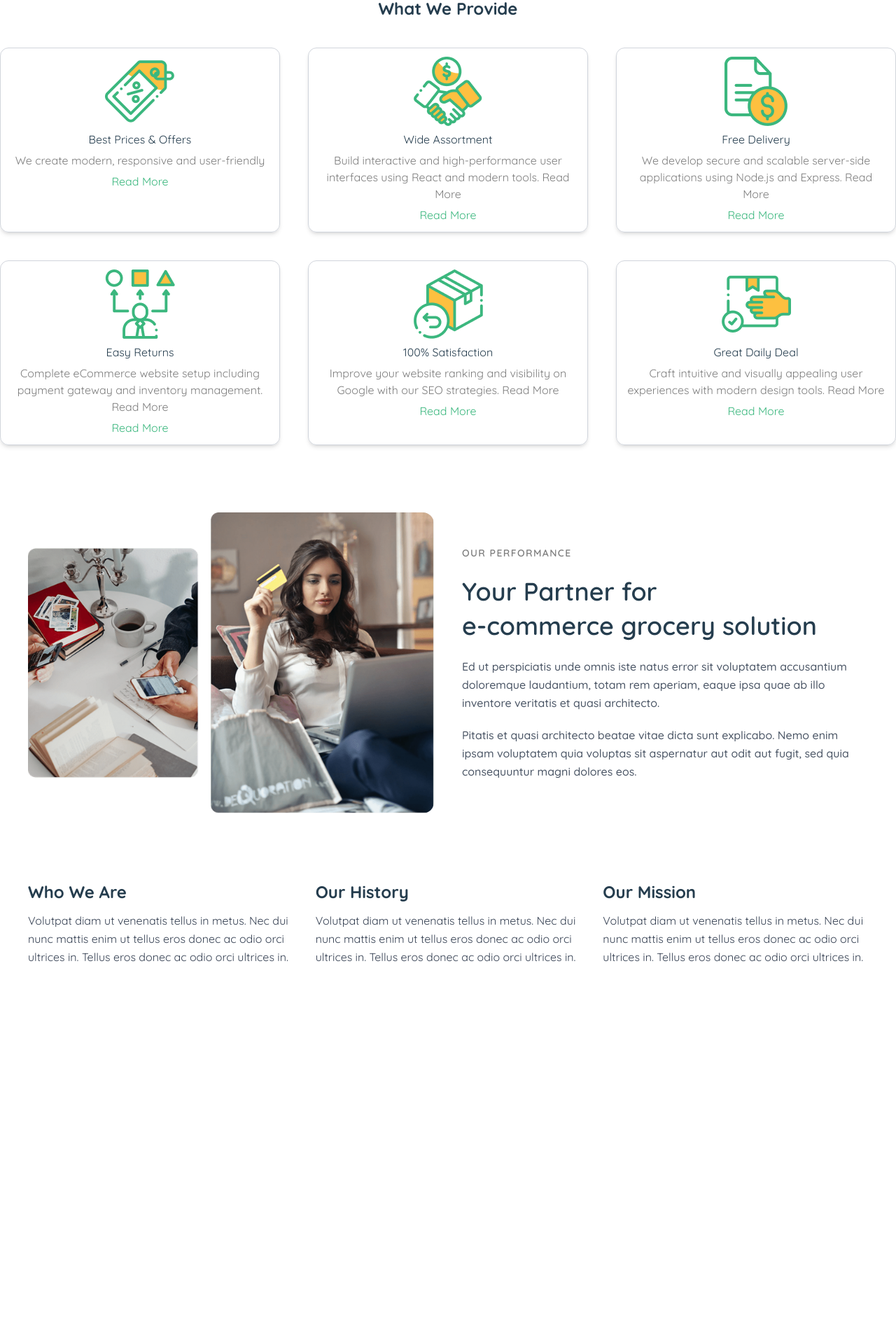
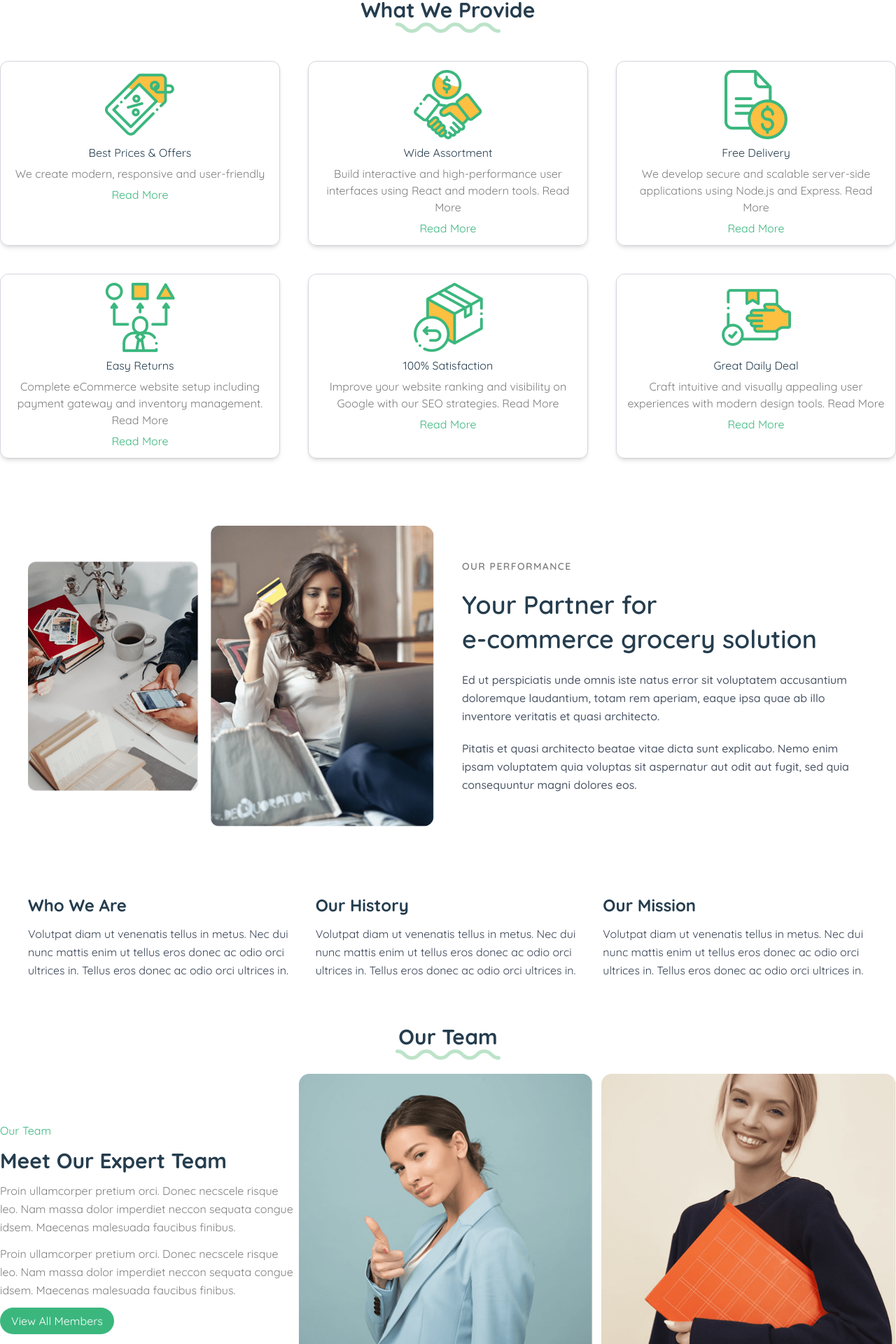
Before and after one commit to mdsharia4613/Nert-Mart, a React (Vite) app: page /about in a window 1280 px wide. Shown: the part 875-2795 px from the top of the page at 70% size. Before the commit the page ends 2319 px from the top, so only its background shows below. Built offline with nearby package versions, Linux system fonts and the light colour scheme.

Commit message:
section4

```diff
--- a/src/Pages/About/About.jsx
+++ b/src/Pages/About/About.jsx
@@ -1,6 +1,7 @@
 import Section1 from "./AboutComponents/Section1";
 import Section2 from "./AboutComponents/Section2";
 import Section3 from "./AboutComponents/Section3";
+import Section4 from "./AboutComponents/Section4";
 
 
 const About = () => {
@@ -9,6 +10,7 @@ const About = () => {
             <Section1></Section1>
             <Section2></Section2>
             <Section3></Section3>
+            <Section4></Section4>
        </>
     );
 };
--- a/src/Pages/About/AboutComponents/Section2.jsx
+++ b/src/Pages/About/AboutComponents/Section2.jsx
@@ -1,10 +1,15 @@
 import services from "../../../../public/services.json";
+import line2 from "../../../assets/images/line2.png";
 
 const Section2 = () => {
     return (
         <>
-            <h2 className="cpr text-2xl font-bold text-center my-10">What We Provide</h2>
-
+            <div className="my-10">
+                <h2 className="cpr text-3xl font-bold text-center">What We Provide</h2>
+                <div className="flex justify-center">
+                    <img src={line2} alt="" />
+                </div>
+            </div>
             <div className="grid grid-cols-1 md:grid-cols-2 lg:grid-cols-3 gap-10">
                 {
                     services.map(p => (
--- a/src/Pages/About/AboutComponents/Section3.jsx
+++ b/src/Pages/About/AboutComponents/Section3.jsx
@@ -15,9 +15,11 @@ const Section3 = () => {
 
                 {/* ===== Right Side Content ===== */}
                 <div className="w-full md:w-1/2 space-y-5">
-                    <p className="text-sm text uppercase tracking-widest font-semibold">
-                        Our Performance
-                    </p>
+                    <div>
+                        <p className="text-sm text uppercase tracking-widest font-semibold">
+                            Our Performance</p>
+
+                    </div>
 
                     <h2 className="cpr text-3xl md:text-4xl font-semibold leading-snug">
                         Your Partner for <br /> e-commerce grocery solution
--- /dev/null
+++ b/src/Pages/About/AboutComponents/Section4.jsx
@@ -0,0 +1,67 @@
+import main1 from "../../../assets/images/Main.png";
+import main2 from "../../../assets/images/Main-1.png";
+import line2 from "../../../assets/images/line2.png";
+import { FaFacebookF, FaSquareInstagram, FaSquareYoutube, FaTwitter } from "react-icons/fa6";
+
+const Section4 = () => {
+    return (
+        <>
+            <div className="my-10">
+                <div className="text-center">
+                    <h2 className="cpr text-3xl font-bold">Our Team</h2>
+                    <div className="flex items-center justify-center">
+                        <img className="" src={line2} alt="" />
+                    </div>
+                </div>
+
+                <div className="flex flex-col md:flex-row justify-center items-center mt-5">
+                    <div className="leading-relaxed space-y-3 w-full md:w-1/2">
+                        <p className="heading">Our Team</p>
+                        <h2 className="cpr text-3xl font-bold">Meet Our Expert Team</h2>
+                        <p className="text">Proin ullamcorper pretium orci. Donec necscele risque leo.
+                            Nam massa dolor imperdiet neccon sequata congue idsem.
+                            Maecenas malesuada faucibus finibus.</p>
+                        <p className="text">Proin ullamcorper pretium orci. Donec necscele risque leo.
+                            Nam massa dolor imperdiet neccon sequata congue idsem.
+                            Maecenas malesuada faucibus finibus.</p>
+                        <button className="bgcpr px-4 py-1.5 rounded-full">View All Members</button>
+                    </div>
+                    <div className="flex gap-3 justify-center w-full ">
+                        <div className="relative">
+                            <img src={main1 } alt="" />
+                            <div className=" bg-white shadow-md p-3 text-center space-y-1 absolute -bottom-12 left-10 rounded-lg w-40">
+                                <h2 className="cpr font-bold text-[19px]">H. MErinda</h2>
+                                <p className="text text-[12px]">CEO & C0-Founder</p>
+                                <div className="flex gap-1 justify-center ">
+                                    <FaFacebookF className="heading" />
+                                    <FaTwitter className="heading" />
+                                    <FaSquareInstagram className="heading" />
+                                    <FaSquareYoutube className="heading" />
+
+
+                                </div>
+                            </div>
+                        </div>
+                        <div className="relative">
+                            <img src={main2} alt="" />
+                            <div className=" bg-white shadow-md p-3 text-center space-y-1 absolute -bottom-12 left-10 rounded-lg w-40">
+                                <h2 className="cpr font-bold text-[19px]">Dilan Specter</h2>
+                                <p className="text text-[12px]">Head Enginner</p>
+                                <div className="flex gap-1 justify-center ">
+                                    <FaFacebookF className="heading" />
+                                    <FaTwitter className="heading" />
+                                    <FaSquareInstagram className="heading" />
+                                    <FaSquareYoutube className="heading" />
+
+
+                                </div>
+                            </div>
+                        </div>
+                    </div>
+                </div>
+            </div>
+        </>
+    );
+};
+
+export default Section4;
```
Also changed, not shown: src/assets/images/line2.png (added).
